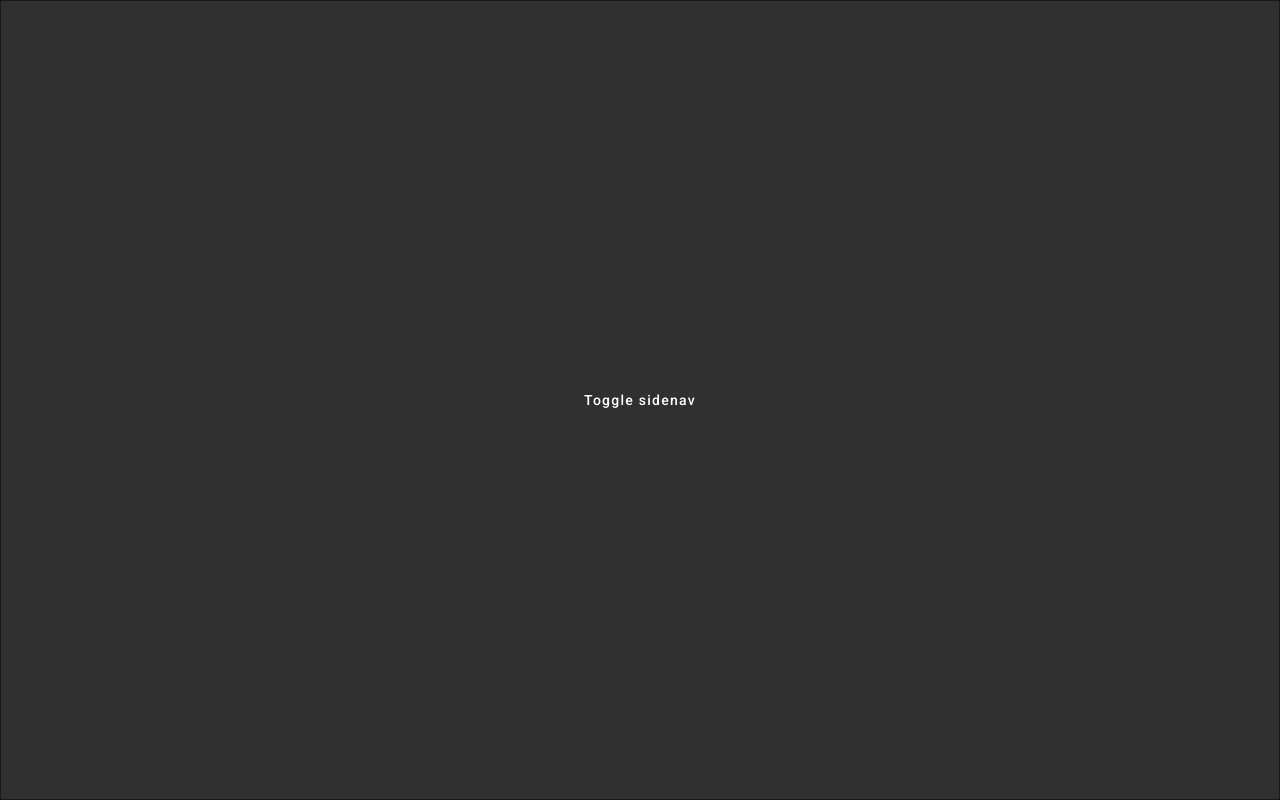
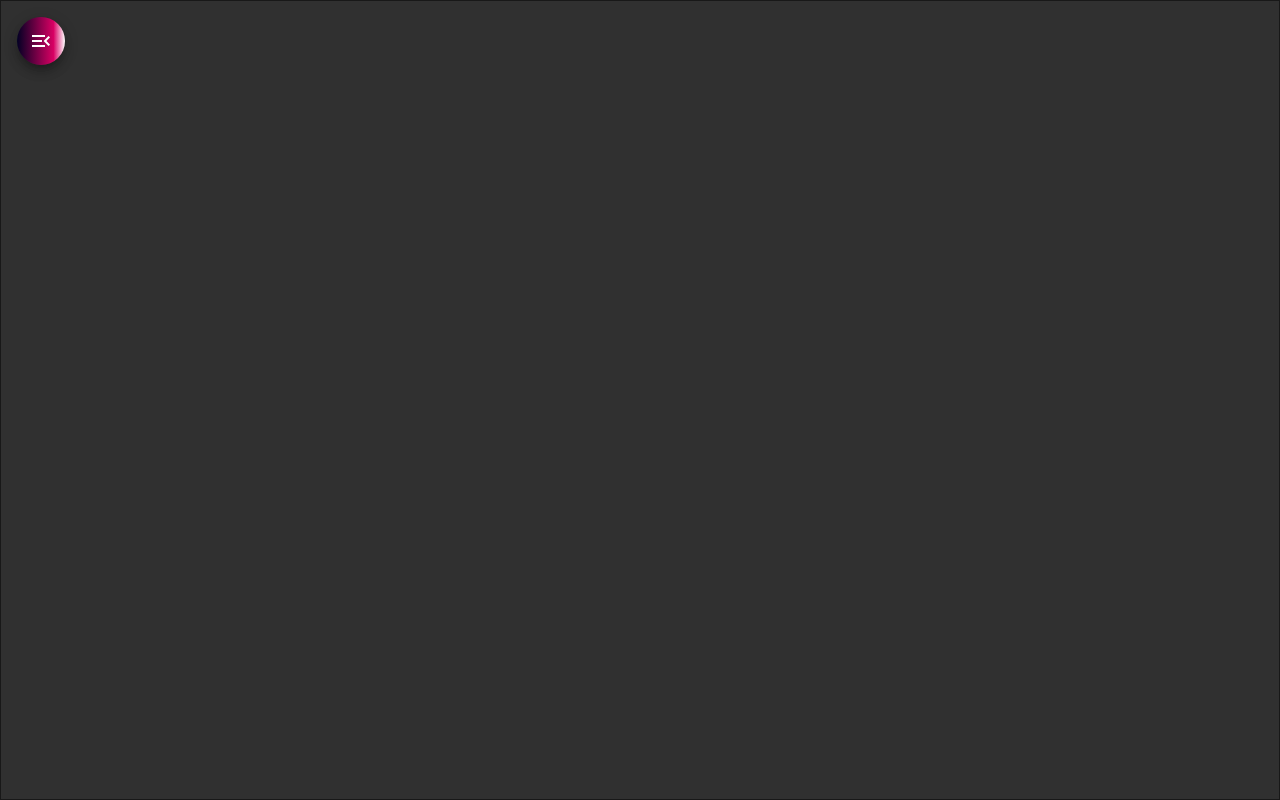
Before and after one commit to AcademiaKaspper-TCC-2023/salesmanagement-vivahlinda, an Angular app in the folder sales-management-ui/: page / in a window 1280 px wide. Built offline with nearby package versions, Linux system fonts and the light colour scheme.

Commit message:
AJUSTE sidenav

```diff
--- a/sales-management-ui/src/app/components/nav/nav.component.css
+++ b/sales-management-ui/src/app/components/nav/nav.component.css
@@ -3,15 +3,14 @@
   border: 1px solid rgba(0, 0, 0, 0.5);
 }
 
-.sidenav-content {
-  display: flex;
-  height: 100%;
-  align-items: center;
-  justify-content: center;
-}
+/* .sidenav-content {
+
+} */
 
 .sidenav {
-  padding: 20px;
+  background: linear-gradient(90deg, rgba(2,0,36,1) 0%, rgba(216,0,99,1) 76%, rgba(255,255,255,1) 100%);
+  width: 17rem;
+  color: white;
 }
 
 .custom-pink-text a, .custom-pink-text i {
@@ -21,8 +20,28 @@
 .sidenav-footer {
   position: absolute;
   bottom: 0;
-  /* width: 100%; */
+  width: 90%;
   padding: 16px;
   box-shadow: 0px -2px 5px 0px rgba(0, 0, 0, 0.2);
   font-size: 12px;
 }
+
+img{
+  width: 100%;
+  height: 7rem;
+  margin: .8rem auto 1rem auto;
+}
+
+.sidenav a{
+  color: white;
+}
+
+.sidenav i{
+  margin-right: .3rem;
+}
+
+.menu {
+  margin: 1rem 0 0 1rem;
+  color: white;
+  background: linear-gradient(90deg, rgba(2,0,36,1) 0%, rgba(216,0,99,1) 76%, rgba(255,255,255,1) 100%);
+}
--- a/sales-management-ui/src/app/components/nav/nav.component.html
+++ b/sales-management-ui/src/app/components/nav/nav.component.html
@@ -1,6 +1,7 @@
 <mat-drawer-container class="container" autosize>
   <mat-drawer #drawer class="sidenav" mode="side">
     <mat-nav-list class="nav-list custom-pink-text">
+      <img src="../../../assets/img/side-image.svg" alt="Imagem de navegação">
       <a mat-list-item routerLink="/">
         <i class="material-icons">dashboard</i>
         Dashboard
@@ -31,19 +32,24 @@
         Usuários
       </a>
 
+      <a mat-list-item routerLink="/">
+        <i class="material-icons">logout</i>
+        Logout
+      </a>
+
       <div class="sidenav-footer">
-
-        <p><span style="color: #D80063;"><i class="material-icons">people</i></span> {{ usuarioLogado.nome }}</p>
+        <p><span style="color: #D80063;"><i class="material-icons">account_circle</i></span> {{ usuarioLogado.nome }}</p>
         <p><span style="color: #D80063;"><i class="material-icons">email</i></span> {{ usuarioLogado.email }}</p>
-        <p><span style="color: #D80063;"><i class="material-icons">manage_accounts</i></span> {{ usuarioLogado.role }}</p>
+        <p><span style="color: #D80063;"><i class="material-icons">manage_accounts</i></span> {{ usuarioLogado.role }}
+        </p>
       </div>
 
     </mat-nav-list>
   </mat-drawer>
 
   <div class="sidenav-content">
-    <button type="button" mat-button (click)="drawer.toggle()">
-      Toggle sidenav
+    <button class="menu mat-elevation-z8" (click)="drawer.toggle()" mat-icon-button>
+      <mat-icon>menu_open</mat-icon>
     </button>
   </div>
 </mat-drawer-container>
```
